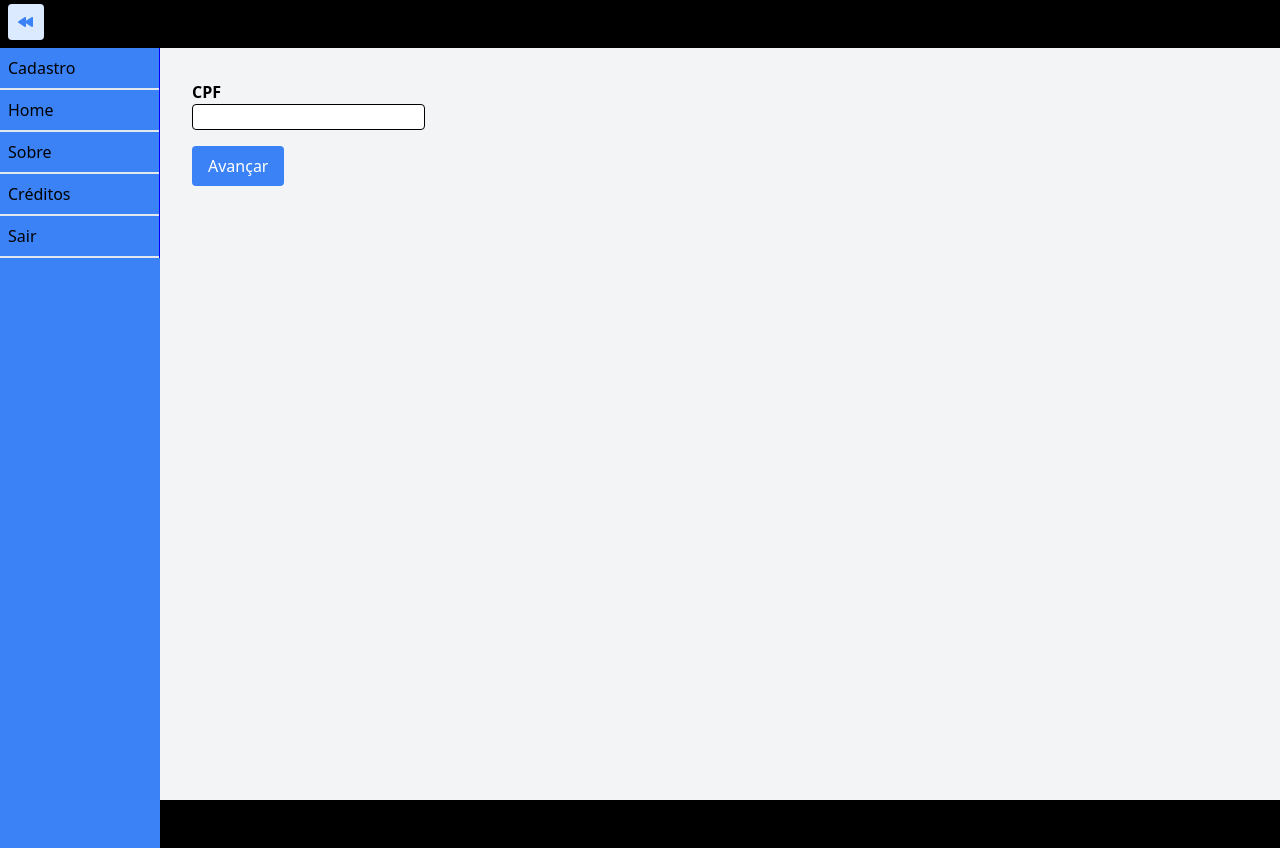
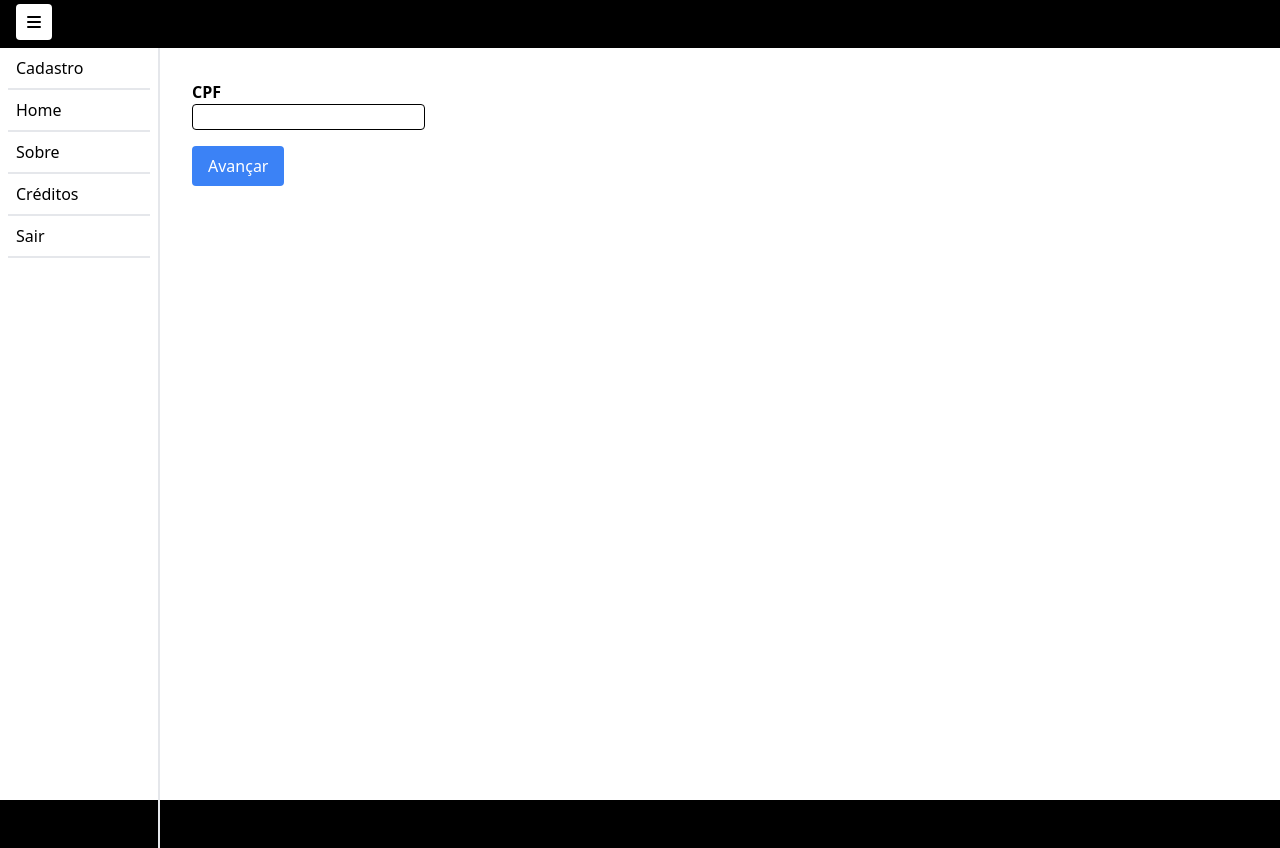
Before and after one commit to vandersonos/selflearning, a Vue app: page /cadastro in a window 1280 px wide. Both pictures are taken after a click on the button 26 px from the left and 22 px from the top of the page. Built offline with nearby package versions, Linux system fonts and the light colour scheme.

Commit message:
esqueleto do layout e menu funcional

```diff
--- a/src/App.vue
+++ b/src/App.vue
@@ -3,7 +3,7 @@
 <template>
 
   <HeaderApp @aoExibirMenu="resizeMain" />
-  <div class="absolute top-12 left-0 w-full z-0 left-0 bg-gray-100  w-full">
+  <div class="absolute top-12 left-0 w-full z-0 left-0 bg-secondary  w-full">
     <MainContainer :menuAberto="menuAberto" >
       <RouterView />
     </MainContainer>
@@ -43,11 +43,19 @@ export default defineComponent({
   }
 });
 </script>
-<style scoped>
-.menu{
-
+<style >
+:root{
+  --bg-primary: black;
+  --bg-secondary: gray;
+  --bg-contrast: gray / 2;
 }
-.main{
-  min-height: 100vh;
+.bg-primary{
+  background-color: var(--bg-primary);
+}
+.bg-secondary{
+  background-color: var(--bg-contrast);
+}
+.bg-contrast{
+  background-color: var(--bg-contrast);
 }
 </style>
--- a/src/components/HeaderApp.vue
+++ b/src/components/HeaderApp.vue
@@ -1,7 +1,7 @@
 <template>
   <header class="h-12 bg-black fixed top-0 z-10 w-full">
-    <button class="w-50 h-50 px-2 py-2 bg-blue-100 rounded mx-2 my-1" @click="aoClicarNoBotao">
-        <RewindIcon class="h-5 w-5 text-blue-500"/>
+    <button class="w-50 h-50 px-2 py-2 bg-white rounded mx-4 my-1 hover:bg-gray-200" @click="aoClicarNoBotao">
+        <MenuIcon class="h-5 w-5 text-black"/>
     </button>
     <Menu :aberto="aberto" />
   </header>
@@ -10,12 +10,12 @@
 
 import { defineComponent } from "vue";
 import Menu from '@/components/Menu.vue';
-import { RewindIcon } from '@heroicons/vue/solid'
+import { MenuIcon } from '@heroicons/vue/solid'
 export default defineComponent({
   name: "HeaderContainer",
   components:{
     Menu,
-    RewindIcon
+    MenuIcon
   },
   emits:['aoExibirMenu'],
   data(){
--- a/src/components/Menu.vue
+++ b/src/components/Menu.vue
@@ -28,7 +28,7 @@ export default defineComponent({
     classes():string {
         console.log('classes', this.aberto)
         if(this.aberto){
-            return 'z-10 absolute top-12 h-screen left-0  bg-blue-500 w-40'
+            return 'z-10 absolute top-12 h-screen left-0 w-40 border-solid border-r-2 border-gray-200 bg-secondary'
         }else{
             return 'hidden'
         }
@@ -45,7 +45,5 @@ export default defineComponent({
     </div>
 </template>
 <style scoped>
-ul{
-    border-right: solid 1px blue;
-}
+
 </style>
--- a/src/components/MenuItem.vue
+++ b/src/components/MenuItem.vue
@@ -1,5 +1,5 @@
 <template>
-  <li class="py-2 px-2 border-solid border-b-2 border-slate-200">
+  <li class="py-2 px-2 border-solid border-b-2 border-gray-200 mx-2 hover:bg-gray-200">
     <RouterLink :to="url">{{text}}</RouterLink>
   </li>
 </template>
```
